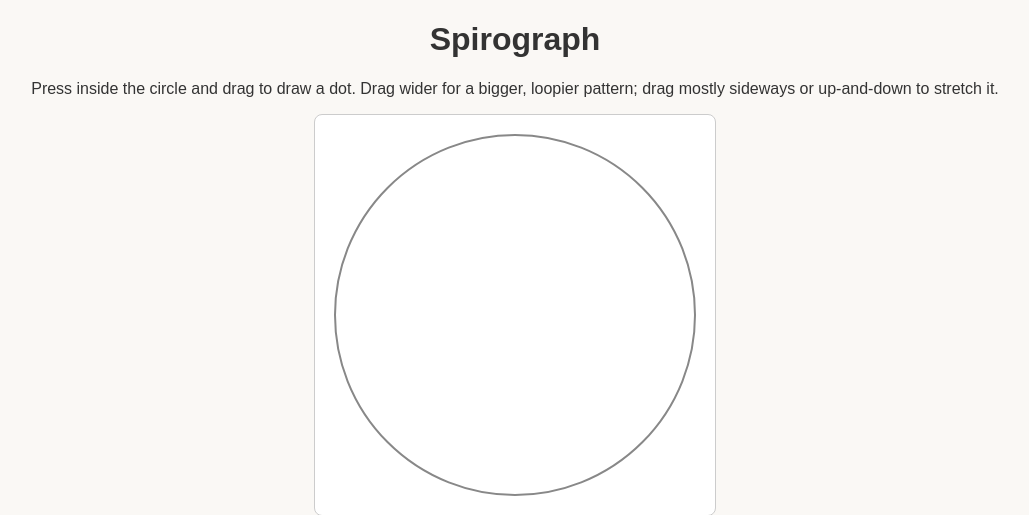
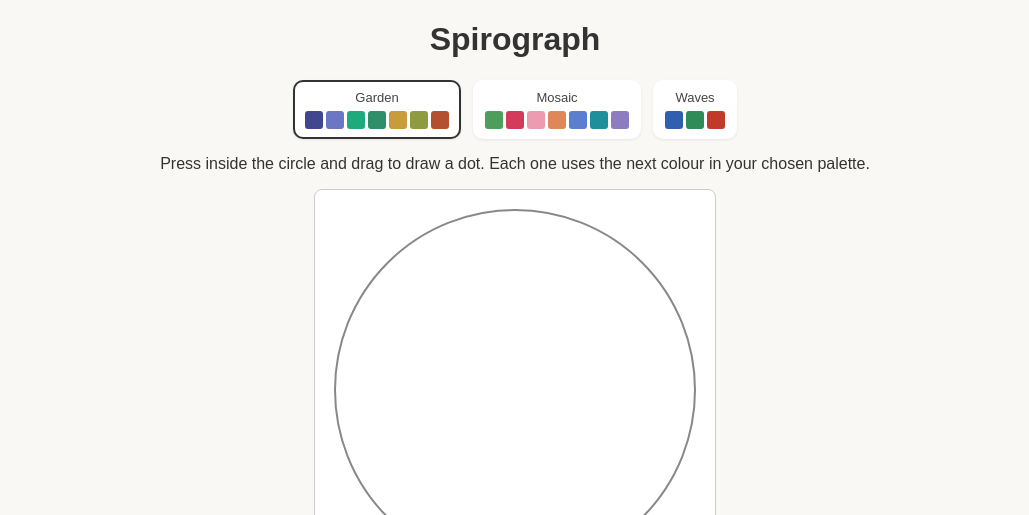
Before and after one commit to omgough/spirograph, a Flask app: page / in a window 1280 px wide. Shown: the top 515 px of the page, without its empty margins (125-1154 px from the left). Run offline with Flask 3, Linux system fonts and the light colour scheme.

Commit message:
Add colour palettes for plotting

```diff
--- a/app.py
+++ b/app.py
@@ -27,7 +27,7 @@ app = Flask(__name__)
 #   R = radius of the big (fixed) circle
 #   r = radius of the small (rolling) circle  -> controls how many petals
 #   d = how far the pen is from the small circle's center -> loop shape
-def make_spirograph_image(x, y, rx, ry):
+def make_spirograph_image(x, y, rx, ry, color="#e0567a"):
     # The canvas in the browser is 400x400, with the circle centered at
     # (200, 200) and a radius of 180. We measure where the dot's center
     # is relative to that center.
@@ -71,7 +71,7 @@ def make_spirograph_image(x, y, rx, ry):
 
     # ---- Draw it with Matplotlib ----
     fig, ax = plt.subplots(figsize=(5, 5))
-    ax.plot(xs, ys, color="#e0567a", linewidth=1.2)
+    ax.plot(xs, ys, color=color, linewidth=1.2)
     ax.set_aspect("equal")     # keep true proportions (no accidental squashing)
     ax.axis("off")             # hide the axes/numbers
     # Fit the view to the pattern with a little margin.
@@ -103,9 +103,10 @@ def point():
     y = data["y"]
     rx = data["rx"]            # dot's horizontal radius
     ry = data["ry"]            # dot's vertical radius
-    print(f"Got a dot: x={x}, y={y}, rx={rx}, ry={ry}")
+    color = data.get("color", "#e0567a")   # line colour (from the palette)
+    print(f"Got a dot: x={x}, y={y}, rx={rx}, ry={ry}, color={color}")
 
-    image = make_spirograph_image(x, y, rx, ry)   # do the math + draw it
+    image = make_spirograph_image(x, y, rx, ry, color)   # do the math + draw it
     return jsonify({"image": image})              # send the picture back
 
 
--- a/templates/index.html
+++ b/templates/index.html
@@ -21,80 +21,146 @@
       color: #666;
       font-size: 14px;
     }
+    /* The palette picker */
+    #palettes {
+      display: flex;
+      justify-content: center;
+      gap: 12px;
+      margin: 16px 0;
+      flex-wrap: wrap;
+    }
+    .palette {
+      border: 2px solid transparent;
+      border-radius: 10px;
+      padding: 8px 10px;
+      cursor: pointer;
+      background: white;
+      box-shadow: 0 1px 3px rgba(0,0,0,0.08);
+    }
+    .palette.selected {
+      border-color: #333;          /* highlight the chosen one */
+    }
+    .palette .name {
+      font-size: 13px;
+      margin-bottom: 6px;
+      color: #444;
+    }
+    .swatches {
+      display: flex;
+      gap: 3px;
+    }
+    .swatch {
+      width: 18px;
+      height: 18px;
+      border-radius: 3px;
+    }
   </style>
 </head>
 <body>
   <h1>Spirograph</h1>
-  <p>Press inside the circle and drag to draw a dot. Drag wider for a bigger,
-     loopier pattern; drag mostly sideways or up-and-down to stretch it.</p>
+
+  <!-- The palette picker is filled in by JavaScript (see below). -->
+  <div id="palettes"></div>
+
+  <p>Press inside the circle and drag to draw a dot. Each one uses the next
+     colour in your chosen palette.</p>
 
   <canvas id="board" width="400" height="400"></canvas>
   <div id="info">No dot yet.</div>
 
-  <!-- Python's spirograph picture will appear here. -->
   <div>
     <img id="result" width="400" alt="Your spirograph will appear here">
   </div>
 
   <script>
-    // ---- Grab the canvas and its "drawing context" ----
+    // ---- The colour palettes (read from your reference images) ----
+    const PALETTES = {
+      "Garden": ["#41478f", "#6b76c4", "#1faa7d", "#2f8f6a", "#c89b3c", "#8f9b40", "#b4502f"],
+      "Mosaic": ["#4e9e5b", "#d23b5c", "#ec9bb1", "#e0875a", "#5b7fce", "#1f8f9c", "#8d7cc2"],
+      "Waves":  ["#2f5fae", "#2f8b57", "#c0392b"]
+    };
+
+    let currentPalette = "Garden";   // which palette is selected
+    let colorIndex = 0;              // which colour to use next
+
+    // ---- Build the palette picker buttons ----
+    const palettesDiv = document.getElementById("palettes");
+    for (const name in PALETTES) {
+      const colors = PALETTES[name];
+
+      const card = document.createElement("div");
+      card.className = "palette" + (name === currentPalette ? " selected" : "");
+
+      const label = document.createElement("div");
+      label.className = "name";
+      label.textContent = name;
+      card.appendChild(label);
+
+      const row = document.createElement("div");
+      row.className = "swatches";
+      colors.forEach(c => {
+        const sw = document.createElement("div");
+        sw.className = "swatch";
+        sw.style.background = c;
+        row.appendChild(sw);
+      });
+      card.appendChild(row);
+
+      // Clicking a palette selects it.
+      card.addEventListener("click", () => selectPalette(name, card));
+      palettesDiv.appendChild(card);
+    }
+
+    function selectPalette(name, card) {
+      currentPalette = name;
+      colorIndex = 0;   // start from the first colour again
+      // Update which card looks selected.
+      document.querySelectorAll(".palette").forEach(p => p.classList.remove("selected"));
+      card.classList.add("selected");
+    }
+
+    // ---- Canvas drawing (same as before) ----
     const canvas = document.getElementById("board");
     const ctx = canvas.getContext("2d");
     const info = document.getElementById("info");
 
-    // The boundary circle.
     const center = { x: 200, y: 200 };
     const radius = 180;
 
-    // The dot now has a position AND a size/shape:
-    //   x, y   = its center
-    //   rx, ry = its horizontal and vertical radius
-    let dot = null;
-    let dragging = false;   // are we currently drawing the dot?
+    let dot = null;          // { x, y, rx, ry }
+    let dragging = false;
 
-    // ---- Helpers ----
-    // Convert a mouse event into canvas coordinates.
     function getPos(event) {
       const rect = canvas.getBoundingClientRect();
       return { x: event.clientX - rect.left, y: event.clientY - rect.top };
     }
 
-    // Is a point inside the boundary circle?
     function insideCircle(x, y) {
       const dx = x - center.x;
       const dy = y - center.y;
       return Math.sqrt(dx * dx + dy * dy) <= radius;
     }
 
-    // ---- Draw everything from scratch ----
     function draw() {
       ctx.clearRect(0, 0, canvas.width, canvas.height);
 
-      // The boundary circle.
       ctx.beginPath();
       ctx.arc(center.x, center.y, radius, 0, 2 * Math.PI);
       ctx.strokeStyle = "#888";
       ctx.lineWidth = 2;
       ctx.stroke();
 
-      // The dot (an oval), if there is one.
       if (dot) {
         ctx.beginPath();
-        ctx.ellipse(
-          dot.x, dot.y,
-          Math.max(dot.rx, 2), Math.max(dot.ry, 2),  // never draw it at size 0
-          0, 0, 2 * Math.PI
-        );
-        ctx.fillStyle = "rgba(224, 86, 122, 0.35)";  // semi-transparent fill
+        ctx.ellipse(dot.x, dot.y, Math.max(dot.rx, 2), Math.max(dot.ry, 2), 0, 0, 2 * Math.PI);
+        ctx.fillStyle = "rgba(120, 120, 120, 0.3)";
         ctx.fill();
-        ctx.strokeStyle = "#e0567a";
+        ctx.strokeStyle = "#555";
         ctx.lineWidth = 1.5;
         ctx.stroke();
       }
     }
 
-    // ---- Drawing the dot with a press + drag ----
-    // 1) Press: set the dot's center.
     canvas.addEventListener("mousedown", function (event) {
       const p = getPos(event);
       if (!insideCircle(p.x, p.y)) {
@@ -106,22 +172,18 @@
       draw();
     });
 
-    // 2) Drag: grow the oval. Horizontal drag -> width, vertical -> height.
     canvas.addEventListener("mousemove", function (event) {
       if (!dragging) return;
       const p = getPos(event);
       dot.rx = Math.abs(p.x - dot.x);
       dot.ry = Math.abs(p.y - dot.y);
-      info.textContent =
-        "Dot size: " + Math.round(dot.rx) + " x " + Math.round(dot.ry);
+      info.textContent = "Dot size: " + Math.round(dot.rx) + " x " + Math.round(dot.ry);
       draw();
     });
 
-    // 3) Release: finish the dot and send it to Python.
     canvas.addEventListener("mouseup", function () {
       if (!dragging) return;
       dragging = false;
-      // If it was basically just a click, give it a small default size.
       if (dot.rx < 3 && dot.ry < 3) {
         dot.rx = 8;
         dot.ry = 8;
@@ -130,12 +192,17 @@
       sendDotToPython();
     });
 
-    // ---- Send the dot to our Python backend ----
+    // ---- Send the dot + the chosen colour to Python ----
     function sendDotToPython() {
+      // Pick the next colour from the current palette, then advance.
+      const colors = PALETTES[currentPalette];
+      const color = colors[colorIndex % colors.length];
+      colorIndex = colorIndex + 1;
+
       fetch("/point", {
         method: "POST",
         headers: { "Content-Type": "application/json" },
-        body: JSON.stringify({ x: dot.x, y: dot.y, rx: dot.rx, ry: dot.ry })
+        body: JSON.stringify({ x: dot.x, y: dot.y, rx: dot.rx, ry: dot.ry, color: color })
       })
         .then(response => response.json())
         .then(reply => {
@@ -143,7 +210,6 @@
         });
     }
 
-    // Draw the empty circle once when the page loads.
     draw();
   </script>
 </body>
```
